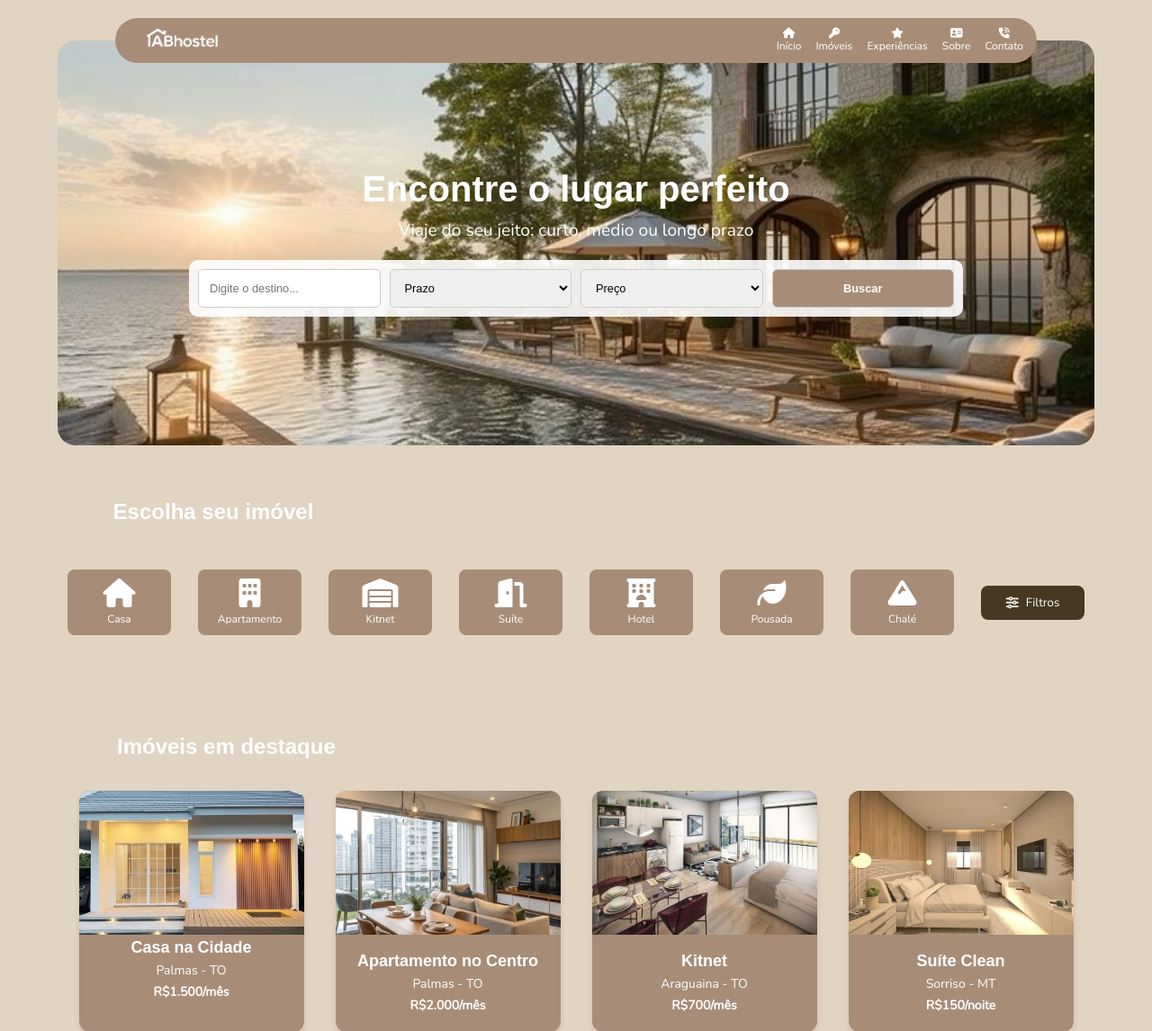
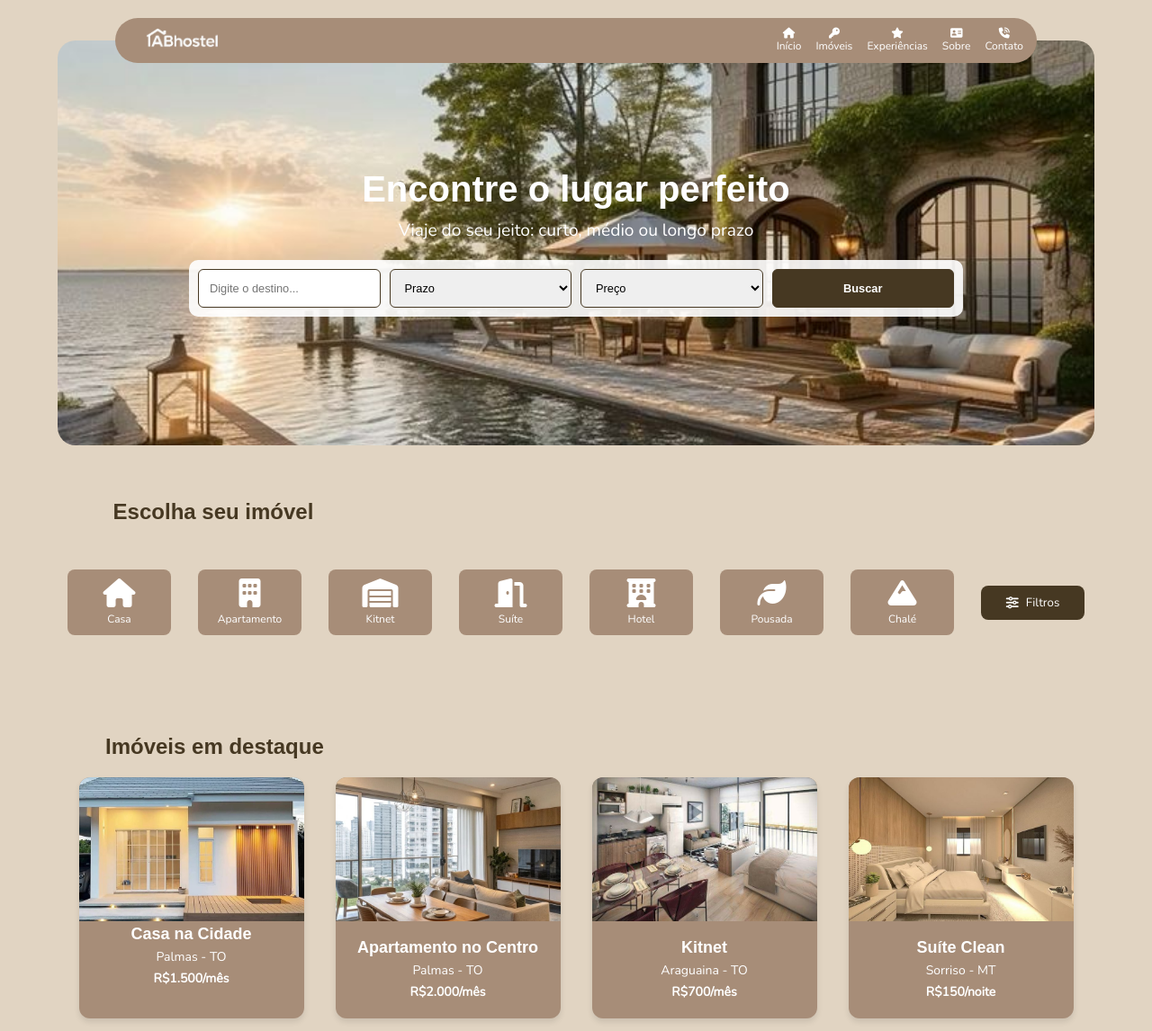
Before and after one commit to luyzabrunna/ABhostel, a PHP site: page / in a window 1280 px wide. Shown: the top 1146 px of the page at 90% size. Run offline with PHP 8.4, Linux system fonts and the light colour scheme.

Commit message:
Alterações

```diff
--- a/assets/css/style.css
+++ b/assets/css/style.css
@@ -41,7 +41,7 @@ nav {
 nav a {
     font-family: "Nunito", sans-serif;
     font-weight: 400;
-    color: #fff;
+    color: white;
     text-decoration: none;
     display: flex;
     flex-direction: column;
@@ -53,7 +53,7 @@ nav a {
     background: none;
     all: unset;
     cursor: pointer;
-    color: #fff;
+    color: white;
     display: none;
 }
 
@@ -110,7 +110,7 @@ nav a {
 }
 
 .busca button {
-    background: #A78D78;
+    background: #463822;
     color: white;
     font-weight: bold;
     cursor: pointer;
@@ -122,7 +122,7 @@ nav a {
 .busca button {
     padding: 12px;
     font-size: 0.8rem;
-    border: 1px solid #ccc;
+    border: 1px solid #463822;
     border-radius: 6px;
     flex: 1;
     min-width: 100px;
@@ -209,7 +209,7 @@ nav a {
     font-size: 24px;
     margin-left: 50px;
     margin-bottom: 35px;
-    color: white;
+    color: #463822;
     font-weight: bold;
     font-family: 'Montserrat Black', sans-serif;
 }
@@ -287,12 +287,12 @@ nav a {
 }
 
 .imoveis h2 {
-    width: 92%;
+     width: 93%;
     text-align: left;
     font-size: 24px;
-    margin-left: 50px;
-    margin-bottom: 35px;
-    color: white;
+    margin-left: 37px;
+    margin-bottom: 20px;
+    color: #463822;
     font-weight: bold;
     font-family: 'Montserrat Black', sans-serif;
 }
```
